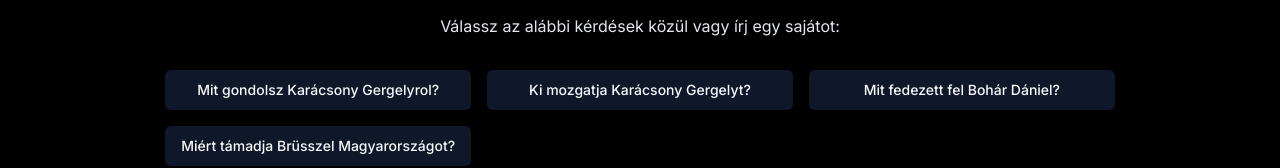
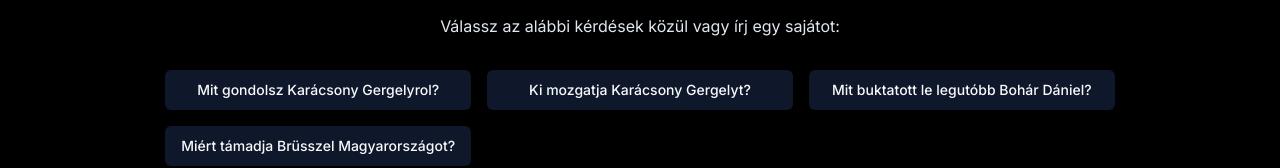
Before and after one commit to simonxabris/megafonrobot, a Next.js app: page / in a window 1280 px wide. Shown: the part 276-444 px from the top of the page. Built offline with nearby package versions, Linux system fonts and the light colour scheme.

Commit message:
modify preset again

```diff
--- a/app/page.tsx
+++ b/app/page.tsx
@@ -11,7 +11,7 @@ const inter = Inter({ subsets: ["latin"] });
 const presets = [
   "Mit gondolsz Karácsony Gergelyrol?",
   "Ki mozgatja Karácsony Gergelyt?",
-  "Mit fedezett fel Bohár Dániel?",
+  "Mit buktatott le legutóbb Bohár Dániel?",
   "Miért támadja Brüsszel Magyarországot?",
 ];
 
```
